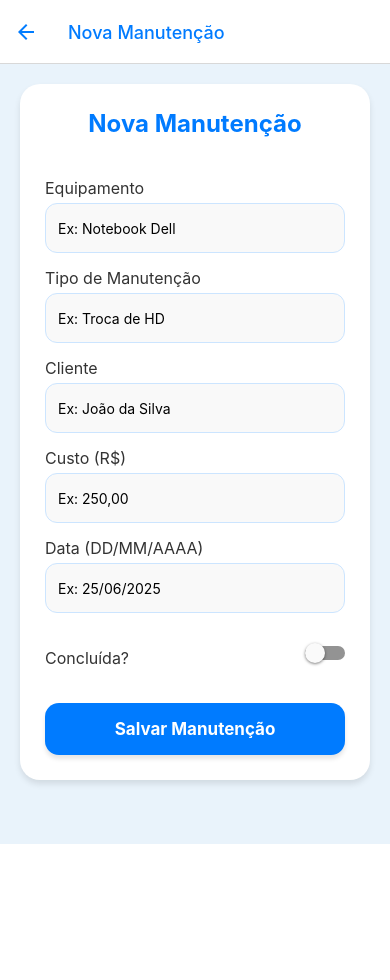
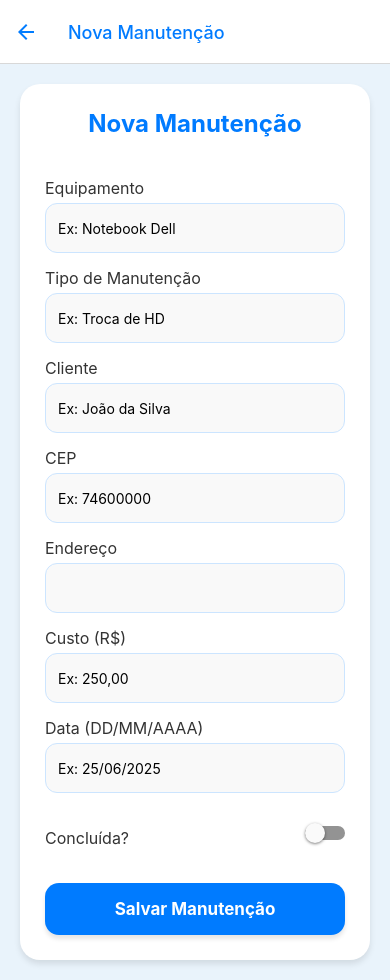
Before and after one commit to Alex-Medeir0s/app-PCLog, a React Native app: screen /IncluirManutencao in a window 390 px wide. Before the commit the page ends 844 px from the top, so only its background shows below. Built offline with nearby package versions, Linux system fonts and the light colour scheme.

Commit message:
feat: Adicionar campos de CEP e Endereço nas páginas de inclusão e alteração de manutenção

```diff
--- a/src/paginas/AlterarManutencao/index.js
+++ b/src/paginas/AlterarManutencao/index.js
@@ -15,7 +15,17 @@ import api from "../../services/api";
 import { formatInputDate, formatInputToCurrency } from "../../utils/formatters";
 
 export default function AlterarManutencao({ navigation, route }) {
-  const { id, equipamento: eq, tipoManutencao: tipo, cliente: cl, custo: cs, dataManutencao: dt, foiConcluida: fc } = route.params;
+  const {
+    id,
+    equipamento: eq,
+    tipoManutencao: tipo,
+    cliente: cl,
+    custo: cs,
+    dataManutencao: dt,
+    foiConcluida: fc,
+    cep: cepInicial,
+    endereco: enderecoInicial,
+  } = route.params;
 
   const formatInitialDate = (isoDate) => {
     const [ano, mes, dia] = isoDate.split("-");
@@ -28,6 +38,29 @@ export default function AlterarManutencao({ navigation, route }) {
   const [custo, setCusto] = useState(cs.toFixed(2).replace(".", ","));
   const [dataManutencao, setDataManutencao] = useState(formatInitialDate(dt));
   const [foiConcluida, setFoiConcluida] = useState(fc);
+  const [cep, setCep] = useState(cepInicial || "");
+  const [endereco, setEndereco] = useState(enderecoInicial || "");
+
+  const buscarEnderecoPorCep = async (valor) => {
+    const cepLimpo = valor.replace(/\D/g, "");
+    setCep(cepLimpo);
+
+    if (cepLimpo.length === 8) {
+      try {
+        const response = await fetch(`https://viacep.com.br/ws/${cepLimpo}/json/`);
+        const data = await response.json();
+        if (!data.erro) {
+          setEndereco(`${data.logradouro}, ${data.bairro}, ${data.localidade} - ${data.uf}`);
+        } else {
+          setEndereco("CEP não encontrado");
+        }
+      } catch (error) {
+        setEndereco("Erro ao buscar endereço");
+      }
+    } else {
+      setEndereco("");
+    }
+  };
 
   const alterarManutencao = async () => {
     if (!equipamento || !tipoManutencao || !cliente || !custo || !dataManutencao) {
@@ -46,7 +79,10 @@ export default function AlterarManutencao({ navigation, route }) {
         custo: parseFloat(custo.replace(",", ".")),
         dataManutencao: dataISO,
         foiConcluida,
+        cep,
+        endereco,
       });
+
       Alert.alert("Sucesso", "Manutenção atualizada com sucesso!");
       navigation.navigate("ListarManutencao");
     } catch (error) {
@@ -70,6 +106,12 @@ export default function AlterarManutencao({ navigation, route }) {
           <Text style={style.label}>Cliente</Text>
           <TextInput style={style.input} value={cliente} onChangeText={setCliente} />
 
+          <Text style={style.label}>CEP</Text>
+          <TextInput style={style.input} value={cep} onChangeText={buscarEnderecoPorCep} keyboardType="numeric" placeholder="Ex: 74600000" />
+
+          <Text style={style.label}>Endereço</Text>
+          <TextInput style={style.input} value={endereco} editable={false} />
+
           <Text style={style.label}>Custo (R$)</Text>
           <TextInput style={style.input} value={custo} onChangeText={(text) => setCusto(formatInputToCurrency(text))} keyboardType="numeric" />
 
--- a/src/paginas/IncluirManutencao/index.js
+++ b/src/paginas/IncluirManutencao/index.js
@@ -21,11 +21,34 @@ export default function IncluirManutencao({ navigation }) {
   const [custo, setCusto] = useState("");
   const [dataManutencao, setDataManutencao] = useState("");
   const [foiConcluida, setFoiConcluida] = useState(false);
+  const [cep, setCep] = useState("");
+  const [endereco, setEndereco] = useState("");
 
   const formatInputToCurrency = (text) => {
     const cleaned = text.replace(/[^\d]/g, "");
     const numericValue = parseFloat(cleaned) / 100;
     return numericValue.toFixed(2).replace(".", ",");
+  };
+
+  const buscarEnderecoPorCep = async (valor) => {
+    const cepLimpo = valor.replace(/\D/g, "");
+    setCep(cepLimpo);
+
+    if (cepLimpo.length === 8) {
+      try {
+        const response = await fetch(`https://viacep.com.br/ws/${cepLimpo}/json/`);
+        const data = await response.json();
+        if (!data.erro) {
+          setEndereco(`${data.logradouro}, ${data.bairro}, ${data.localidade} - ${data.uf}`);
+        } else {
+          setEndereco("CEP não encontrado");
+        }
+      } catch (error) {
+        setEndereco("Erro ao buscar endereço");
+      }
+    } else {
+      setEndereco("");
+    }
   };
 
   const incluirManutencao = async () => {
@@ -45,6 +68,8 @@ export default function IncluirManutencao({ navigation }) {
         custo: parseFloat(custo.replace(",", ".")),
         dataManutencao: dataISO,
         foiConcluida,
+        cep,
+        endereco,
       });
 
       Alert.alert("Sucesso", "Manutenção adicionada com sucesso!");
@@ -70,6 +95,12 @@ export default function IncluirManutencao({ navigation }) {
           <Text style={styles.label}>Cliente</Text>
           <TextInput style={styles.input} value={cliente} onChangeText={setCliente} placeholder="Ex: João da Silva" />
 
+          <Text style={styles.label}>CEP</Text>
+          <TextInput style={styles.input} value={cep} onChangeText={buscarEnderecoPorCep} placeholder="Ex: 74600000" keyboardType="numeric" />
+
+          <Text style={styles.label}>Endereço</Text>
+          <TextInput style={styles.input} value={endereco} editable={false} />
+
           <Text style={styles.label}>Custo (R$)</Text>
           <TextInput style={styles.input} value={custo} onChangeText={(text) => setCusto(formatInputToCurrency(text))} keyboardType="numeric" placeholder="Ex: 250,00" />
 
--- a/src/services/api.js
+++ b/src/services/api.js
@@ -2,7 +2,7 @@
 import axios from "axios";
 
 const api = axios.create({
-  baseURL: "http://192.168.0.60:8080", // Use o IP da sua máquina
+  baseURL: "http://192.168.0.14:8080", // Use o IP da sua máquina
 });
 
 export default api;
```
